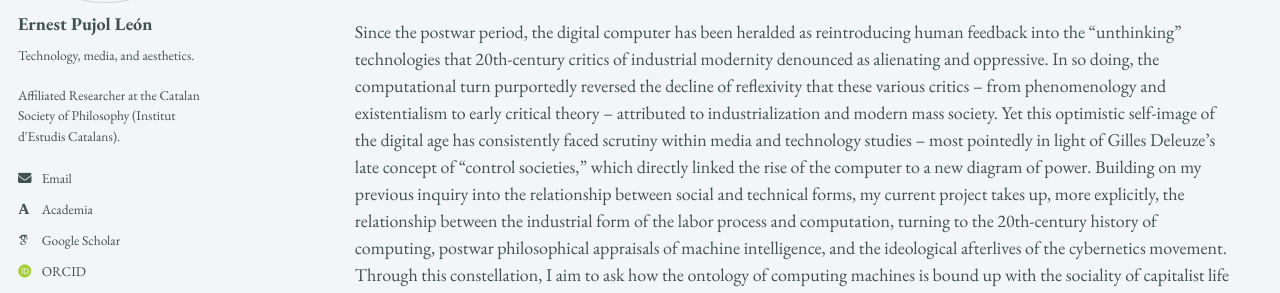
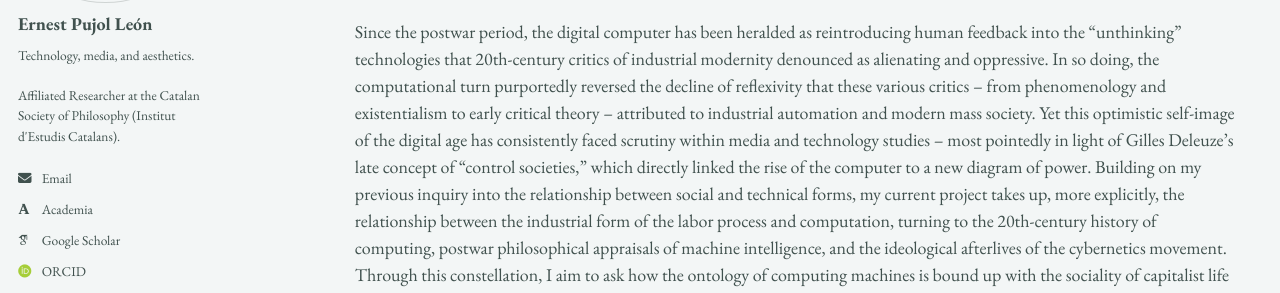
Before and after one commit to epujol90/epujol90.github.io, a Jekyll site: the page built from _pages/research.md, in a window 1280 px wide and 900 px high, scrolled down 1560 px. Shown: the part 240-533 px from the top of the window. Built offline with Jekyll 4.4.1, drawn with Linux system fonts in a browser that asks for light colours; some web fonts are replaced; a script bundle is joined from its source files by our own code; library files that are not in the unit come from our copies; some of the changed text lies outside the part shown.

Commit message:
Update research.md

```diff
--- a/_pages/research.md
+++ b/_pages/research.md
@@ -27,7 +27,7 @@ My doctoral work centered on the _longue durée_ of industrial modernity and wha
 
 As I revise this work into a monograph, my ongoing research traces how the core dynamic of subsumption has steered the course of the information age and is reasserting itself in the contemporary AI project -- especially in its claim to expand human autonomy through the automation of judgment and reason.
 
-Since the postwar period, the digital computer has been heralded as reintroducing human feedback into the "unthinking" technologies that 20th-century critics of industrial modernity denounced as alienating and oppressive. In so doing, the computational turn purportedly reversed the decline of reflexivity that these various critics -- from phenomenology and existentialism to early critical theory -- attributed to industrialization and modern mass society. Yet this optimistic self-image of the digital age has consistently faced scrutiny within media and technology studies -- most pointedly in light of Gilles Deleuze's late concept of “control societies," which directly linked the rise of the computer to a new diagram of power. Building on my previous inquiry into the relationship between social and technical forms, my current project takes up, more explicitly, the relationship between the industrial form of the labor process and computation, turning to the 20th-century history of computing, postwar philosophical appraisals of machine intelligence, and the ideological afterlives of the cybernetics movement. Through this constellation, I aim to ask how the ontology of computing machines is bound up with the sociality of capitalist life -- and whether the socialized intelligence they harness truly foretells its overcoming.
+Since the postwar period, the digital computer has been heralded as reintroducing human feedback into the "unthinking" technologies that 20th-century critics of industrial modernity denounced as alienating and oppressive. In so doing, the computational turn purportedly reversed the decline of reflexivity that these various critics -- from phenomenology and existentialism to early critical theory -- attributed to industrial automation and modern mass society. Yet this optimistic self-image of the digital age has consistently faced scrutiny within media and technology studies -- most pointedly in light of Gilles Deleuze's late concept of “control societies," which directly linked the rise of the computer to a new diagram of power. Building on my previous inquiry into the relationship between social and technical forms, my current project takes up, more explicitly, the relationship between the industrial form of the labor process and computation, turning to the 20th-century history of computing, postwar philosophical appraisals of machine intelligence, and the ideological afterlives of the cybernetics movement. Through this constellation, I aim to ask how the ontology of computing machines is bound up with the sociality of capitalist life -- and whether the socialized intelligence they harness truly foretells its overcoming.
 <br>
 <br>
 
```
